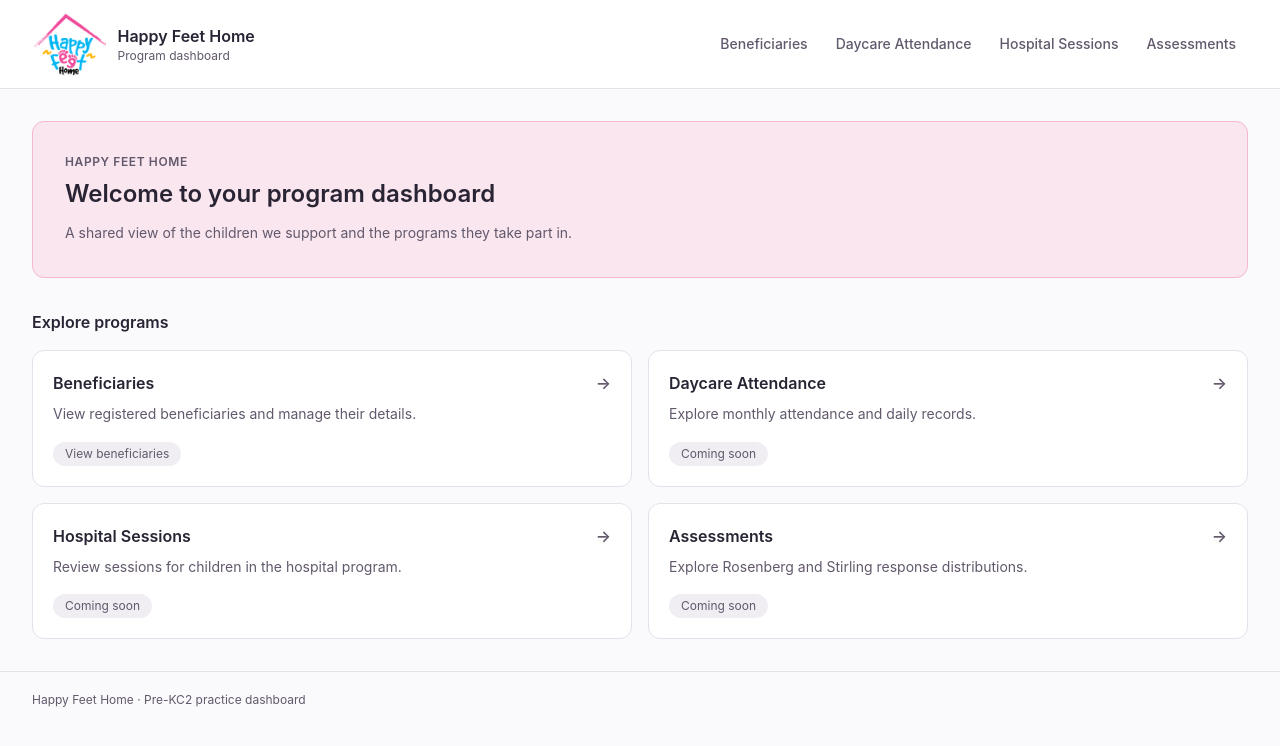
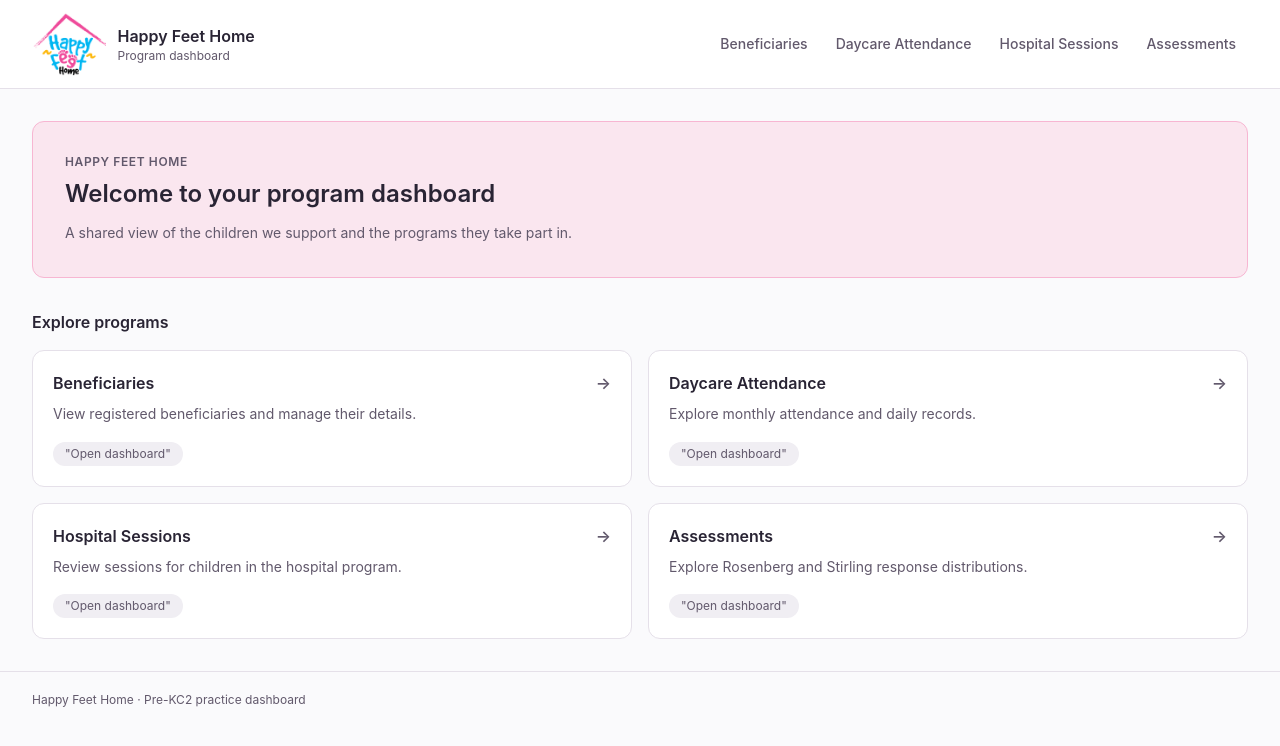
Before and after one commit to data-culture-goalkeep/pre-kc2-pilot-tanya, a Next.js app: page / in a window 1280 px wide. Shown: the top 746 px of the page. Built offline with nearby package versions, Linux system fonts and the light colour scheme.

Commit message:
Replace Coming soon on dashboard home cards

```diff
--- a/src/app/page.tsx
+++ b/src/app/page.tsx
@@ -16,7 +16,7 @@ export default function HomePage() {
             <Link key={href} href={href} className="group rounded-lg border border-border bg-card p-5 transition-colors hover:border-brand-purple hover:bg-brand-light-blue/20 motion-reduce:transition-none">
               <span className="flex items-center justify-between gap-3 text-base font-semibold">{label}<span aria-hidden="true" className="text-muted-foreground">→</span></span>
               <p className="mt-2 leading-relaxed text-muted-foreground">{description}</p>
-              <span className="mt-4 inline-block rounded-full bg-muted px-3 py-1 text-xs text-muted-foreground">{href === "/beneficiaries" ? "View beneficiaries" : "Coming soon"}</span>
+              <span className="mt-4 inline-block rounded-full bg-muted px-3 py-1 text-xs text-muted-foreground">"Open dashboard"</span>
             </Link>
           ))}
         </div>
```
